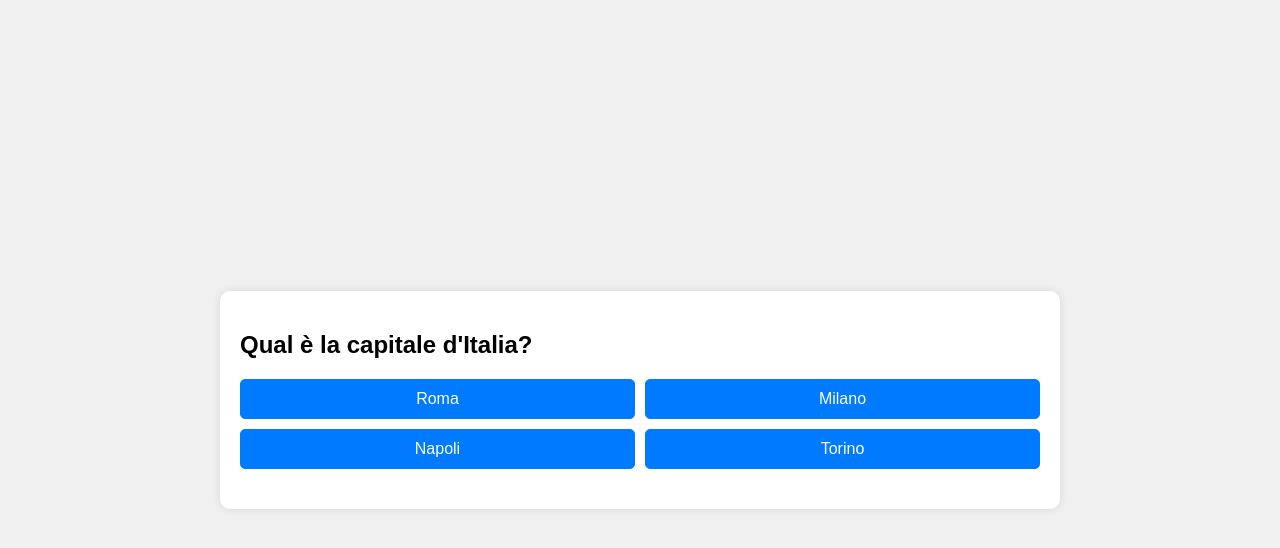
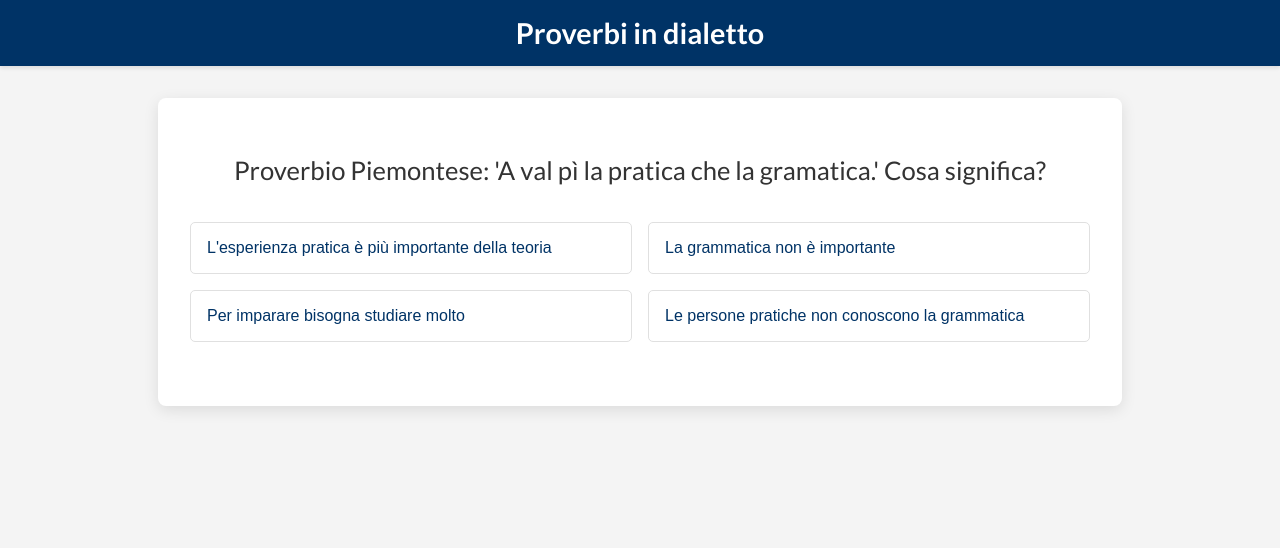
Before and after one commit to Xx-Azazel/Quiz-Dialetti, a plain HTML site: page index.html in a window 1280 px wide. Both pictures are taken after a click on the button "Inizia". Drawn offline with Linux system fonts and the light colour scheme.

Commit message:
Aggiunti proverbi in dialetto e aggiornato stile

```diff
--- a/index.html
+++ b/index.html
@@ -3,34 +3,37 @@
 <head>
     <meta charset="UTF-8">
     <meta name="viewport" content="width=device-width, initial-scale=1.0">
-    <title>Quiz Interattivo</title>
+    <title>Quiz: Proverbi in Dialetto</title>
+    <link rel="preconnect" href="https://fonts.googleapis.com">
+    <link rel="preconnect" href="https://fonts.gstatic.com" crossorigin>
+    <link href="https://fonts.googleapis.com/css2?family=Lato:wght@400;700&display=swap" rel="stylesheet">
     <link rel="stylesheet" href="style.css">
 </head>
 <body>
+    <header class="site-header">
+        <h1>Proverbi in dialetto</h1>
+    </header>
     <div class="container">
         <div id="start-screen">
-            <h1>Benvenuto al Quiz!</h1>
-            <p>Premi il pulsante per iniziare.</p>
-            <button id="start-button">Inizia</button>
+            <h2>Benvenuto al Quiz</h2>
+            <p>Metti alla prova la tua conoscenza dei proverbi locali.</p>
+            <button id="start-button" disabled>Caricamento...</button>
         </div>
         <div id="quiz-screen" class="hidden">
             <div id="question-container">
                 <h2 id="question">Domanda</h2>
                 <div id="answer-buttons" class="btn-grid">
-                    <button class="btn">Risposta 1</button>
-                    <button class="btn">Risposta 2</button>
-                    <button class="btn">Risposta 3</button>
-                    <button class="btn">Risposta 4</button>
+                    <!-- I pulsanti delle risposte verranno generati qui da JS -->
                 </div>
             </div>
             <div class="controls">
-                <button id="next-button" class="next-btn hidden">Prossima</button>
+                <button id="next-button" class="next-btn hidden">Prossima Domanda</button>
             </div>
         </div>
         <div id="result-screen" class="hidden">
-            <h2>Quiz Terminato!</h2>
-            <p>Il tuo punteggio è: <span id="score">0</span></p>
-            <button id="restart-button">Ricomincia</button>
+            <h2>Quiz Terminato</h2>
+            <p>Il tuo punteggio finale è: <span id="score">0</span></p>
+            <button id="restart-button">Riprova il Quiz</button>
         </div>
     </div>
     <script src="script.js"></script>
--- /dev/null
+++ b/questions.json
@@ -0,0 +1,92 @@
+[
+    {
+        "question": "Proverbio Veneto: 'Chi no ga testa, ga gambe.' Cosa significa?",
+        "answers": [
+            { "text": "Chi è testardo va lontano", "correct": false },
+            { "text": "Chi non usa il cervello deve faticare di più fisicamente", "correct": true },
+            { "text": "Le persone intelligenti sono pigre", "correct": false },
+            { "text": "Bisogna essere forti per avere successo", "correct": false }
+        ]
+    },
+    {
+        "question": "Proverbio Napoletano: 'A' gatta p' a pressa facette 'e figlie cecate.' Cosa significa?",
+        "answers": [
+            { "text": "I gatti sono animali frettolosi", "correct": false },
+            { "text": "L'amore materno a volte è cieco", "correct": false },
+            { "text": "La fretta porta a fare le cose male", "correct": true },
+            { "text": "Bisogna aiutare chi è in difficoltà", "correct": false }
+        ]
+    },
+    {
+        "question": "Proverbio Siciliano: 'Cu mancia fa muddichi.' Cosa significa?",
+        "answers": [
+            { "text": "Chi mangia tanto ingrassa", "correct": false },
+            { "text": "Solo chi agisce può commettere errori", "correct": true },
+            { "text": "Non si deve sprecare il cibo", "correct": false },
+            { "text": "Chi è ricco lascia le briciole ai poveri", "correct": false }
+        ]
+    },
+    {
+        "question": "Proverbio Romano: 'Fidete de li cani e no de li cristiani.' Cosa significa?",
+        "answers": [
+            { "text": "Gli animali sono meglio delle persone", "correct": false },
+            { "text": "I cani sono i migliori amici dell'uomo", "correct": false },
+            { "text": "A volte gli animali sono più affidabili degli esseri umani", "correct": true },
+            { "text": "Non bisogna fidarsi di nessuno", "correct": false }
+        ]
+    },
+    {
+        "question": "Proverbio Milanese: 'Ofelée, fa el tò mestée.' Cosa significa?",
+        "answers": [
+            { "text": "Ognuno deve pensare ai propri affari e non a quelli degli altri", "correct": true },
+            { "text": "Il pasticcere è un mestiere difficile", "correct": false },
+            { "text": "Bisogna sempre fare dolci per gli amici", "correct": false },
+            { "text": "L'apparenza inganna", "correct": false }
+        ]
+    },
+    {
+        "question": "Proverbio Pugliese: 'Ce s'àcchija, s'àcchija.' Cosa significa?",
+        "answers": [
+            { "text": "Chi cerca trova", "correct": false },
+            { "text": "Bisogna accontentarsi di ciò che si trova", "correct": true },
+            { "text": "La fortuna aiuta gli audaci", "correct": false },
+            { "text": "Tutto ha un prezzo", "correct": false }
+        ]
+    },
+    {
+        "question": "Proverbio Toscano: 'L'acqua cheta rovina i ponti.' Cosa significa?",
+        "answers": [
+            { "text": "Le persone silenziose e apparentemente innocue possono essere le più pericolose", "correct": true },
+            { "text": "Le inondazioni sono pericolose", "correct": false },
+            { "text": "Il silenzio è d'oro", "correct": false },
+            { "text": "L'acqua è un elemento potente", "correct": false }
+        ]
+    },
+    {
+        "question": "Proverbio Genovese: 'Chi vêu navegâ, bezêugna saveî nuâ.' Cosa significa?",
+        "answers": [
+            { "text": "Per viaggiare in mare bisogna essere ricchi", "correct": false },
+            { "text": "Chi vuole intraprendere un'attività, deve conoscerne i rischi e i fondamenti", "correct": true },
+            { "text": "I marinai devono saper nuotare", "correct": false },
+            { "text": "Non si può avere tutto dalla vita", "correct": false }
+        ]
+    },
+    {
+        "question": "Proverbio Sardo: 'Chie furat pagu, furat meda.' Cosa significa?",
+        "answers": [
+            { "text": "Chi ruba poco non è un vero ladro", "correct": false },
+            { "text": "Bisogna punire severamente i ladri", "correct": false },
+            { "text": "Chi commette una piccola disonestà è capace di commetterne anche di più grandi", "correct": true },
+            { "text": "La ricchezza si accumula a poco a poco", "correct": false }
+        ]
+    },
+    {
+        "question": "Proverbio Piemontese: 'A val pì la pratica che la gramatica.' Cosa significa?",
+        "answers": [
+            { "text": "L'esperienza pratica è più importante della teoria", "correct": true },
+            { "text": "La grammatica non è importante", "correct": false },
+            { "text": "Per imparare bisogna studiare molto", "correct": false },
+            { "text": "Le persone pratiche non conoscono la grammatica", "correct": false }
+        ]
+    }
+]
--- a/script.js
+++ b/script.js
@@ -9,38 +9,23 @@ const questionElement = document.getElementById('question');
 const answerButtonsElement = document.getElementById('answer-buttons');
 const scoreElement = document.getElementById('score');
 
+let allQuestions = [];
 let shuffledQuestions, currentQuestionIndex;
 let score = 0;
 
-const questions = [
-    {
-        question: 'Qual è la capitale d\'Italia?',
-        answers: [
-            { text: 'Roma', correct: true },
-            { text: 'Milano', correct: false },
-            { text: 'Napoli', correct: false },
-            { text: 'Torino', correct: false }
-        ]
-    },
-    {
-        question: 'Quanto fa 2 + 2?',
-        answers: [
-            { text: '4', correct: true },
-            { text: '3', correct: false },
-            { text: '5', correct: false },
-            { text: '22', correct: false }
-        ]
-    },
-    {
-        question: 'Quale pianeta è conosciuto come il "Pianeta Rosso"?',
-        answers: [
-            { text: 'Marte', correct: true },
-            { text: 'Giove', correct: false },
-            { text: 'Venere', correct: false },
-            { text: 'Saturno', correct: false }
-        ]
-    }
-];
+// Carica le domande dal file JSON
+fetch('questions.json')
+    .then(res => res.json())
+    .then(data => {
+        allQuestions = data;
+        startButton.disabled = false; // Abilita il pulsante solo dopo aver caricato le domande
+        startButton.innerText = 'Inizia';
+    })
+    .catch(err => {
+        console.error("Errore nel caricamento delle domande:", err);
+        questionElement.innerText = "Impossibile caricare le domande. Controlla il file questions.json e ricarica la pagina.";
+    });
+
 
 startButton.addEventListener('click', startGame);
 nextButton.addEventListener('click', () => {
@@ -54,7 +39,7 @@ function startGame() {
     startScreen.classList.add('hidden');
     resultScreen.classList.add('hidden');
     quizScreen.classList.remove('hidden');
-    shuffledQuestions = questions.sort(() => Math.random() - 0.5);
+    shuffledQuestions = allQuestions.sort(() => Math.random() - 0.5);
     currentQuestionIndex = 0;
     setNextQuestion();
 }
@@ -121,5 +106,5 @@ function clearStatusClass(element) {
 function showResult() {
     quizScreen.classList.add('hidden');
     resultScreen.classList.remove('hidden');
-    scoreElement.innerText = score + ' su ' + questions.length;
+    scoreElement.innerText = score + ' su ' + allQuestions.length;
 }
--- a/style.css
+++ b/style.css
@@ -1,20 +1,49 @@
+:root {
+    --primary-color: #003366; /* Blu istituzionale */
+    --secondary-color: #f4f4f4; /* Grigio chiaro per lo sfondo */
+    --accent-color: #e0e0e0; /* Grigio per i bordi */
+    --text-color: #333333;
+    --correct-color: #4CAF50;
+    --wrong-color: #D32F2F;
+    --white: #ffffff;
+}
+
 body {
-    font-family: Arial, sans-serif;
+    font-family: 'Lato', sans-serif;
     display: flex;
-    justify-content: center;
+    flex-direction: column;
     align-items: center;
-    height: 100vh;
+    min-height: 100vh;
     margin: 0;
-    background-color: #f0f0f0;
+    background-color: var(--secondary-color);
+    color: var(--text-color);
+}
+
+.site-header {
+    width: 100%;
+    background-color: var(--primary-color);
+    color: var(--white);
+    padding: 1rem 0;
+    text-align: center;
+    box-shadow: 0 2px 4px rgba(0, 0, 0, 0.1);
+}
+
+.site-header h1 {
+    margin: 0;
+    font-size: 1.8rem;
+    font-weight: 700;
 }
 
 .container {
-    width: 800px;
-    max-width: 90%;
-    background-color: white;
-    border-radius: 10px;
-    padding: 20px;
-    box-shadow: 0 0 10px rgba(0, 0, 0, 0.1);
+    width: 900px;
+    max-width: 95%;
+    background-color: var(--white);
+    border-radius: 8px;
+    padding: 2rem;
+    box-shadow: 0 4px 15px rgba(0, 0, 0, 0.1);
+    margin-top: 2rem;
+    margin-bottom: 2rem;
+    text-align: center;
 }
 
 .hidden {
@@ -22,54 +51,106 @@ body {
 }
 
 #question-container {
-    margin-bottom: 20px;
+    margin-bottom: 2rem;
+}
+
+#question {
+    font-size: 1.6rem;
+    margin-bottom: 2rem;
+    font-weight: 400;
+    line-height: 1.5;
 }
 
 .btn-grid {
     display: grid;
-    grid-template-columns: repeat(2, 1fr);
-    gap: 10px;
-    margin-top: 20px;
+    grid-template-columns: 1fr; /* Una colonna di default per mobile */
+    gap: 1rem;
+    margin-top: 1.5rem;
+}
+
+/* Due colonne per schermi più grandi */
+@media (min-width: 768px) {
+    .btn-grid {
+        grid-template-columns: repeat(2, 1fr);
+    }
 }
 
 .btn {
-    background-color: #007bff;
-    border: 1px solid #007bff;
+    background-color: var(--white);
+    border: 1px solid var(--accent-color);
     border-radius: 5px;
-    padding: 10px;
-    color: white;
+    padding: 1rem;
+    color: var(--primary-color);
     cursor: pointer;
-    font-size: 16px;
+    font-size: 1rem;
+    text-align: left;
+    transition: background-color 0.2s, color 0.2s, border-color 0.2s;
 }
 
-.btn:hover {
-    background-color: #0056b3;
+.btn:hover:not([disabled]) {
+    background-color: var(--primary-color);
+    color: var(--white);
+    border-color: var(--primary-color);
 }
 
 .btn.correct {
-    background-color: #28a745;
+    background-color: var(--correct-color);
+    border-color: var(--correct-color);
+    color: var(--white);
 }
 
 .btn.wrong {
-    background-color: #dc3545;
+    background-color: var(--wrong-color);
+    border-color: var(--wrong-color);
+    color: var(--white);
+}
+
+.btn:disabled {
+    cursor: not-allowed;
+    opacity: 0.7;
 }
 
 .controls {
     display: flex;
     justify-content: center;
     align-items: center;
+    margin-top: 2rem;
 }
 
-.next-btn {
-    background-color: #ffc107;
-    color: black;
+#start-button,
+#next-button,
+#restart-button {
+    background-color: var(--primary-color);
+    color: var(--white);
     border: none;
-    padding: 10px 20px;
+    padding: 0.8rem 1.8rem;
     border-radius: 5px;
     cursor: pointer;
-    font-size: 16px;
+    font-size: 1.1rem;
+    font-weight: 700;
+    transition: background-color 0.2s, transform 0.2s;
 }
 
-#start-screen, #result-screen {
-    text-align: center;
+#start-button:hover,
+#next-button:hover,
+#restart-button:hover {
+    background-color: #002244; /* Un blu più scuro per l'hover */
+    transform: translateY(-2px);
 }
+
+#start-button:disabled {
+    background-color: var(--accent-color);
+    cursor: wait;
+}
+
+#start-screen h2, #result-screen h2 {
+    font-size: 2rem;
+    margin-bottom: 1rem;
+    color: var(--primary-color);
+}
+
+#score {
+    font-size: 1.8rem;
+    font-weight: 700;
+    color: var(--primary-color);
+}
```
